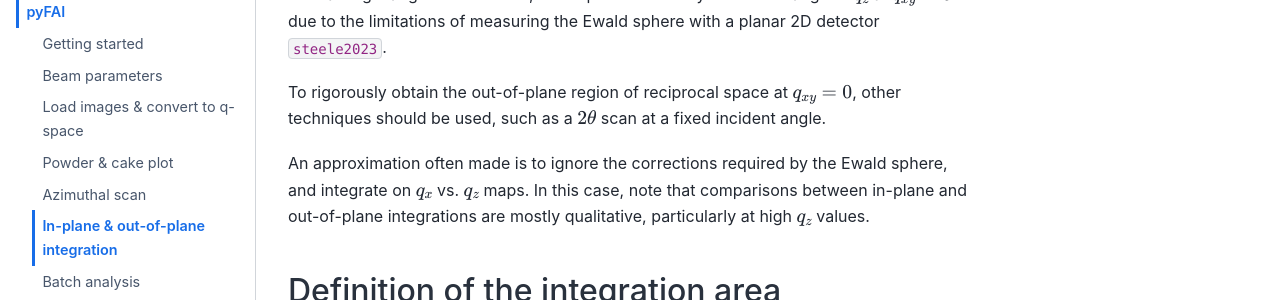
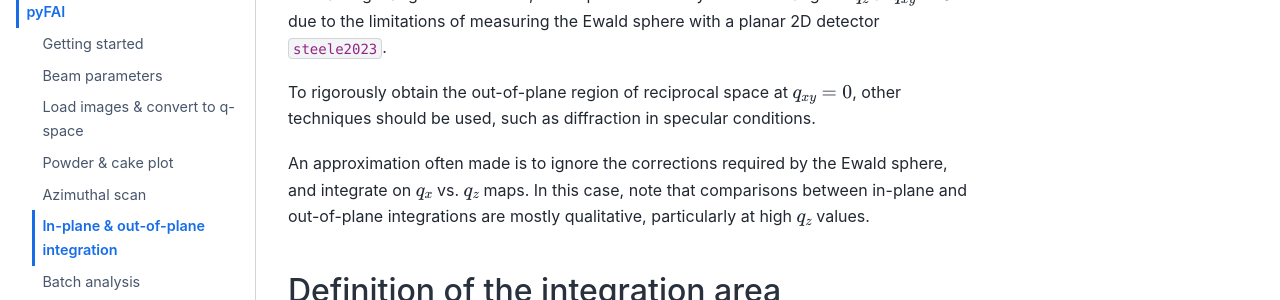
Before and after one commit to ArnaudHemmerle/data-analysis-on-sirius, a Jupyter Book: the page built from chapters/giwaxs/pyfai/ip-oop-integration.md, in a window 1280 px wide and 900 px high. Shown: the part 317-617 px from the top of the window. Built offline with Jupyter Book 1.0.4 settings and Sphinx 7.4.7 and the Sphinx Book theme 1.1.4, drawn with Linux system fonts in a browser that asks for light colours; cross-references to code outside the pages are shown as plain code.

```diff
--- a/chapters/giwaxs/pyfai/ip-oop-integration.md
+++ b/chapters/giwaxs/pyfai/ip-oop-integration.md
@@ -4,7 +4,7 @@
 
 With a single angle of incidence, it is impossible to fully cover the range of $q_z$ at $q_{xy}=0$ due to the limitations of measuring the Ewald sphere with a planar 2D detector {cite:p}`steele2023`.
 
-To rigorously obtain the out-of-plane region of reciprocal space at $q_{xy}=0$, other techniques should be used, such as a $2\theta$ scan at a fixed incident angle.
+To rigorously obtain the out-of-plane region of reciprocal space at $q_{xy}=0$, other techniques should be used, such as diffraction in specular conditions.
 
 An approximation often made is to ignore the corrections required by the Ewald sphere, and integrate on $q_x$ vs. $q_z$ maps. In this case, note that comparisons between in-plane and out-of-plane integrations are mostly qualitative, particularly at high $q_z$ values.
 
```
Also changed, not shown: chapters/giwaxs/gidvis/integration.md (+1 -1 lines).
